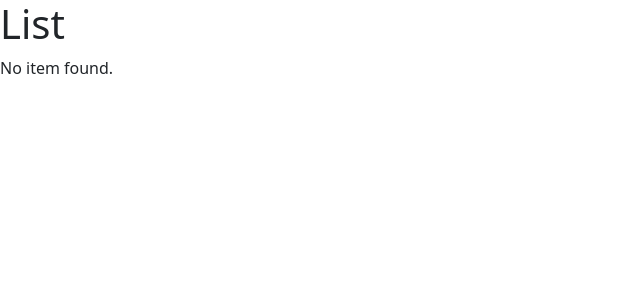
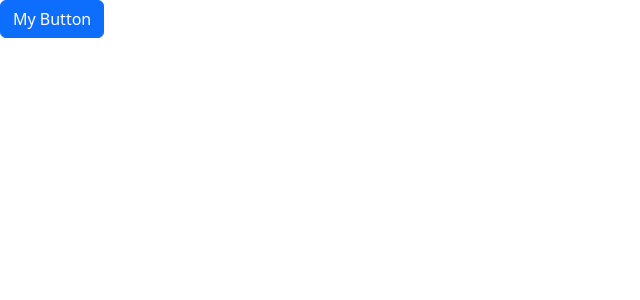
Before and after one commit to RedMoon1177/mosh-react18-beginners, a React (Vite) app: page / in a window 1280 px wide. Shown: the top 300 px of the page, without its empty margins (0-640 px from the left). Built offline with nearby package versions, Linux system fonts and the light colour scheme; the HTML template or start-up script is replaced by a standard one.

Commit message:
completed Building Components

```diff
--- a/src/App.tsx
+++ b/src/App.tsx
@@ -1,11 +1,57 @@
-import ListGroup from "./components/ListGroup";
+import { useState } from "react";
+import Alert from "./components/Alert";
+import Button from "./components/Button";
 
 function App() {
+  const [alertVisible, setAlertVisibility] = useState(false);
+
   return (
     <div>
-      <ListGroup />
+      {alertVisible && (
+        <Alert onClose={() => setAlertVisibility(false)}>My Alert</Alert>
+      )}
+      <Button
+        onClick={() => {
+          setAlertVisibility(true);
+          // alertVisible ? setAlertVisibility(false) : setAlertVisibility(true);
+        }}
+      >
+        My Button
+      </Button>
     </div>
   );
 }
 
+// import Alert from "./components/Alert";
+
+// function App() {
+//   return (
+//     <div>
+//       <Alert>
+//         Hello <span style={{ color: "red" }}>World</span>
+//       </Alert>
+//     </div>
+//   );
+// }
+
+// import ListGroup from "./components/ListGroup";
+
+// function App() {
+//   let items = ["New York", "San Francisco", "Tokyo", "London", "Paris"];
+
+//   const handleSelectItem = (item: string) => {
+//     // item: MouseEvent
+//     console.log(item);
+//   };
+//   return (
+//     <div>
+//       <ListGroup
+//         items={items}
+//         heading="Cities"
+//         onSelectItem={handleSelectItem}
+//       />
+//     </div>
+//   );
+// }
+
 export default App;
--- /dev/null
+++ b/src/components/Alert.tsx
@@ -0,0 +1,23 @@
+import { ReactNode } from "react";
+
+interface Props {
+  children: ReactNode; // this is a special prop that all component support
+  onClose: () => void;
+}
+
+const Alert = ({ children, onClose }: Props) => {
+  return (
+    <div className="alert alert-primary alert-dismissible">
+      {children}
+      <button
+        type="button"
+        className="btn-close"
+        data-bs-dismiss="alert"
+        aria-label="Close"
+        onClick={onClose}
+      ></button>
+    </div>
+  );
+};
+
+export default Alert;
--- /dev/null
+++ b/src/components/Button.tsx
@@ -0,0 +1,20 @@
+import React from "react";
+
+interface Props {
+  children: string;
+  //   color?: string; // this is optional
+  color?: "primary" | "secondary" | "danger"; // add color validation
+  onClick: () => void;
+}
+
+const Button = ({ children, onClick, color = "primary" }: Props) => {
+  // the onClick function will be passed from the outside (App.tsx)
+  // set default --> color = primary
+  return (
+    <button className={"btn btn-" + color} onClick={onClick}>
+      {children}
+    </button>
+  );
+};
+
+export default Button;
--- a/src/components/ListGroup.tsx
+++ b/src/components/ListGroup.tsx
@@ -1,20 +1,36 @@
-import { Fragment } from "react/jsx-runtime";
+import { useState } from "react";
 
-function ListGroup() {
-  let items = ["New York", "San Francisco", "Tokyo", "London", "Paris"];
-  items = [];
+interface Props {
+  items: string[];
+  heading: string;
+  onSelectItem: (item: string) => void;
+}
 
-  const getMessage = () => {
-    return items.length === 0 ? <p>No item found.</p> : null;
-  };
+function ListGroup({ items, heading, onSelectItem }: Props) {
+  // let selectedIndex = 0; // this is a local variable and will not be changed its value after ListGroup() is called.
+  // => use hook to manage global states which will be changed over time.
+
+  // Hook
+  const [selectedIndex, setSelectedIndex] = useState(-1);
 
   return (
     <>
-      <h1>List</h1>
-      {getMessage()}
+      <h1>{heading}</h1>
+      {items.length === 0 && <p>No item found.</p>}
       <ul className="list-group">
-        {items.map((item) => (
-          <li key={item} className="list-group-item">
+        {items.map((item, index) => (
+          <li
+            key={item}
+            className={
+              selectedIndex === index
+                ? "list-group-item active"
+                : "list-group-item"
+            }
+            onClick={() => {
+              setSelectedIndex(index);
+              onSelectItem(item);
+            }}
+          >
             {item}
           </li>
         ))}
```
Also changed, not shown: 1 other file (tests, documents, lock files or other folders).
